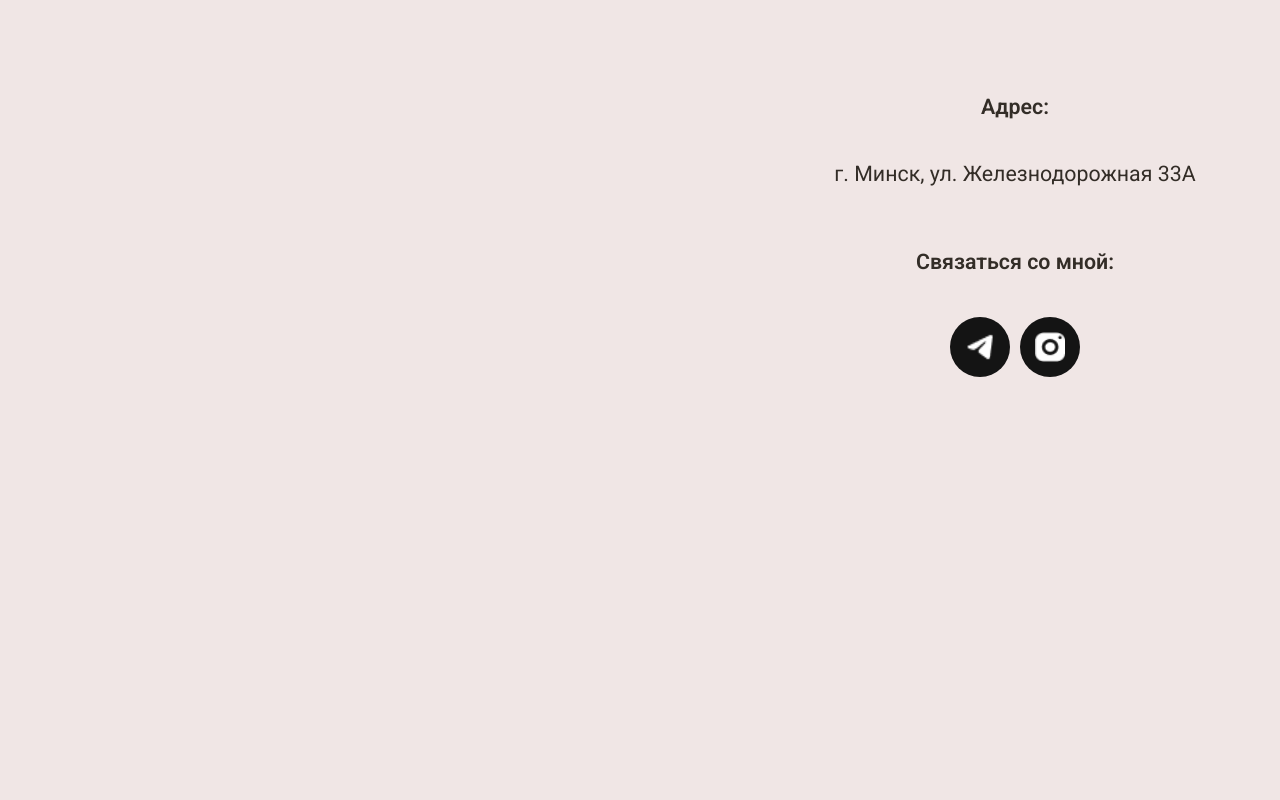
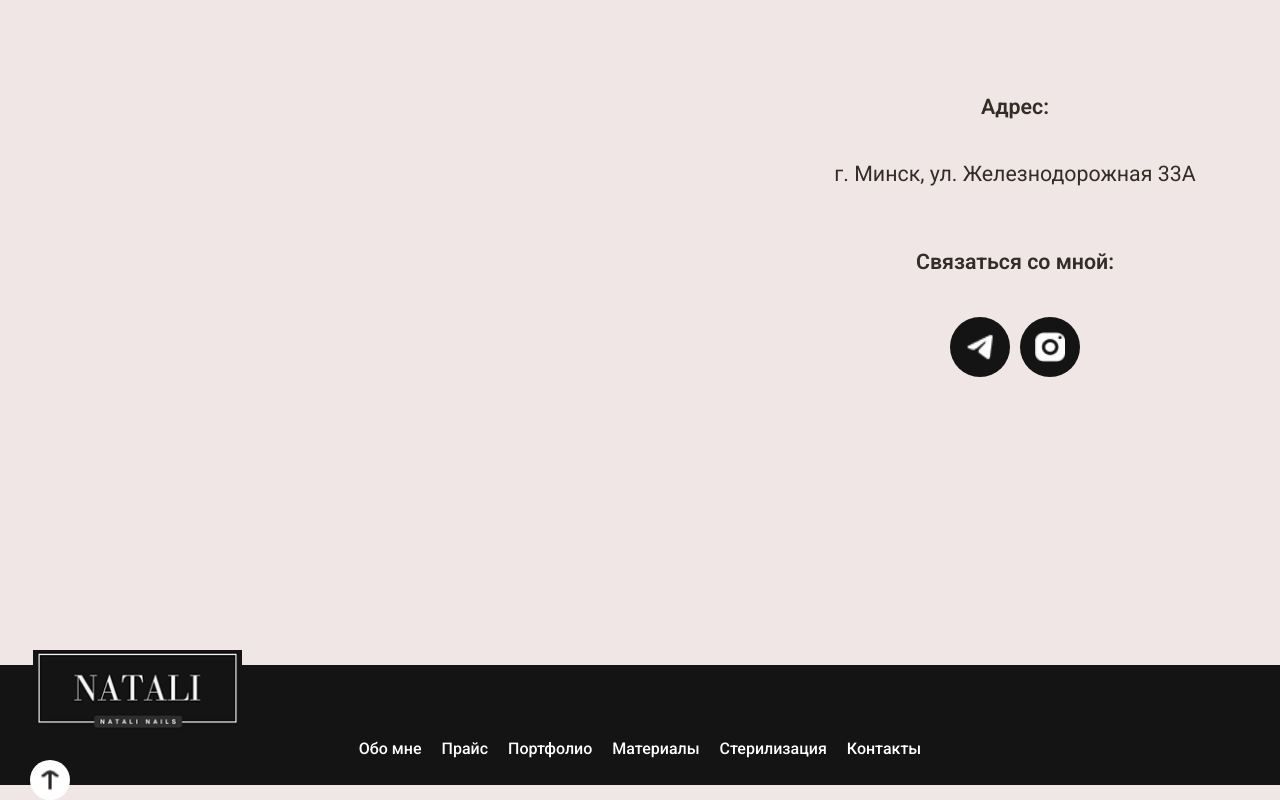
Before and after one commit to darina1970/Natali_Nails, a React (Vite) app: page / in a window 1280 px wide. Shown: the part 3998-4798 px from the top of the page. Before the commit the page ends 4493 px from the top, so only its background shows below. Built offline with nearby package versions, Linux system fonts and the light colour scheme.

Commit message:
Footer structure and styles

```diff
--- a/src/App.jsx
+++ b/src/App.jsx
@@ -10,7 +10,7 @@ import { WhyChoose } from "./components/WhyChoose/WhyChoose";
 import { Sterilization } from "./components/Sterilization/Sterilization";
 import { Certificate } from "./components/Certificate/Certificate";
 import { Contacts } from "./components/Contacts/Contacts";
-// import Footer from './components/Footer/Footer';
+import Footer from './components/Footer/Footer';
 
 function App() {
   return (
@@ -24,7 +24,7 @@ function App() {
       <Sterilization />
       <Certificate />
       <Contacts />
-      {/*<Footer /> */}
+      <Footer />
     </div>
   );
 }
--- a/src/components/Footer/Footer.jsx
+++ b/src/components/Footer/Footer.jsx
@@ -0,0 +1,29 @@
+import React from "react";
+import styles from "./Footer.module.css";
+import logoDark from "../../assets/logo/logo-dark.png";
+import upIcon from "../../assets/icons/arrows/arrow-top.png";
+
+const Footer = () => {
+  return (
+    <footer className={styles.footer}>
+      <div className="container">
+        <img src={logoDark} alt="Логотип Natali" className={styles.logo} />
+        <nav className={styles.nav}>
+          <ul>
+            <li><a href="#about">Обo мне</a></li>
+            <li><a href="#price">Прайс</a></li>
+            <li><a href="#portfolio">Портфолио</a></li>
+            <li><a href="#materials">Материалы</a></li>
+            <li><a href="#sterilization">Стерилизация</a></li>
+            <li><a href="#contacts">Контакты</a></li>
+          </ul>
+        </nav>
+        <button className={styles.scrollUp} onClick={() => window.scrollTo({ top: 0, behavior: "smooth" })}>
+          <img src={upIcon} alt="Наверх" />
+        </button>
+      </div>
+    </footer>
+  );
+};
+
+export default Footer;
--- a/src/components/Footer/Footer.module.css
+++ b/src/components/Footer/Footer.module.css
@@ -0,0 +1,68 @@
+.footer {
+    height: 120px;
+    background-color: #141414;
+    display: flex;
+    align-items: center;
+    justify-content: center;
+    padding: 20px 0;
+}
+
+.container {
+    display: flex;
+    justify-content: space-between;
+    align-items: center;
+    width: 100%;
+    height: 100%;
+}
+
+.logo {
+    height: 80px;
+    width: 215px;
+    object-fit: contain;
+    align-self: center;
+}
+
+.nav {
+    flex-grow: 1;
+    display: flex;
+    justify-content: center;
+}
+
+.nav ul {
+    list-style: none;
+    display: flex;
+    gap: 20px;
+    padding: 0;
+    margin: 0;
+    align-items: center;
+}
+
+.nav a {
+    text-decoration: none;
+    color: white;
+    font-size: 16px;
+    font-weight: 500;
+    transition: 0.3s;
+}
+
+.nav a:hover {
+    opacity: 0.8;
+}
+
+.scrollUp {
+    width: 40px;
+    height: 40px;
+    background-color: white;
+    border-radius: 50%;
+    display: flex;
+    align-items: center;
+    justify-content: center;
+    cursor: pointer;
+    border: none;
+    position: relative;
+}
+
+.scrollUp img {
+    width: 20px;
+    height: 20px;
+}
```
